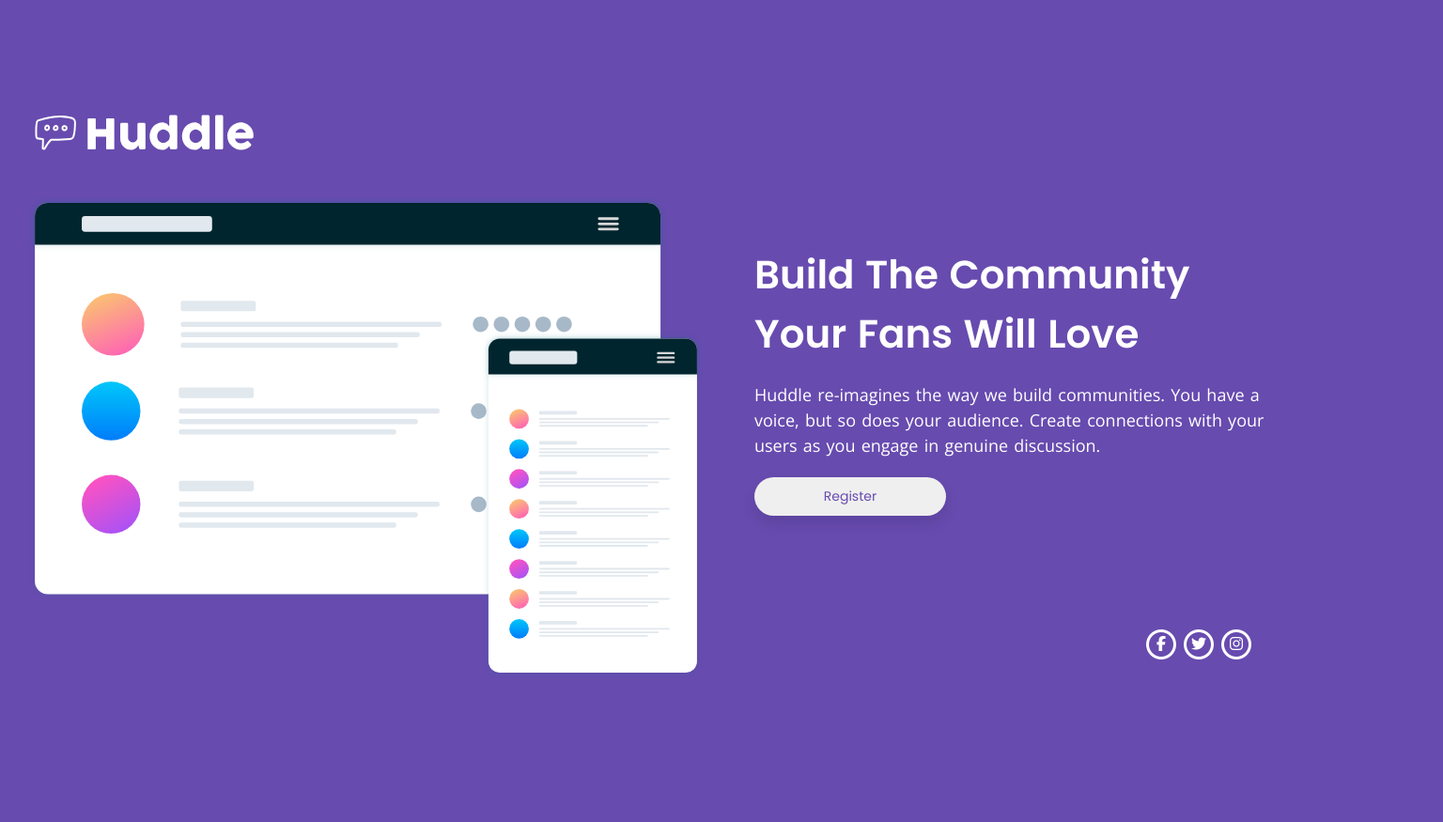
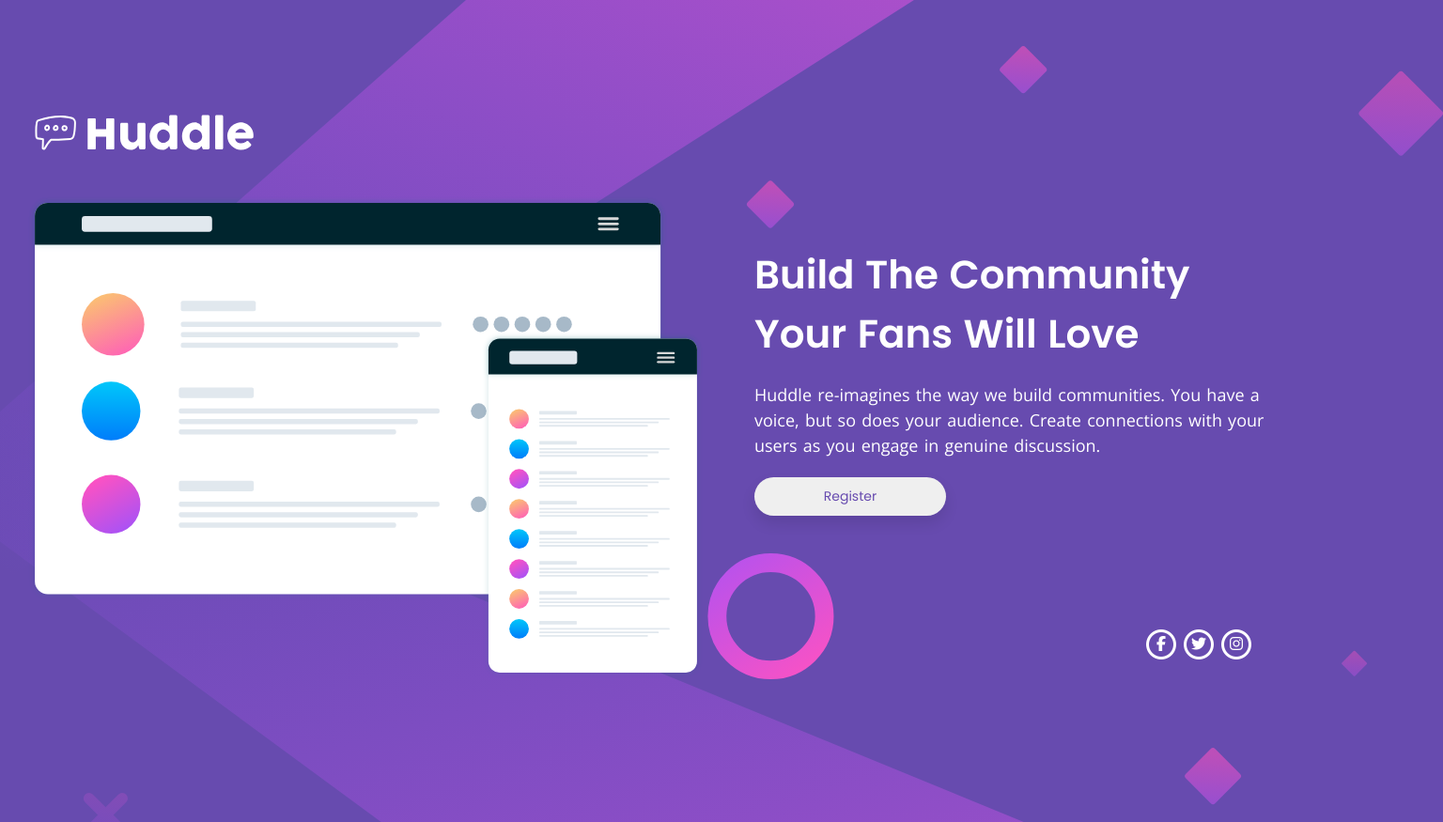
Before and after one commit to Tyrone-Cartwright/CSS-ASSESSMENT-1, a plain HTML site: page index.html in a window 1536 px wide. Shown: the whole page at 94% size. Drawn offline with nearby package versions, Linux system fonts and the light colour scheme.

Commit message:
css minor change to file path

```diff
--- a/css/style.css
+++ b/css/style.css
@@ -136,7 +136,7 @@ h1 {
 
 @media (min-width: 1440px) {
     body {
-        background-image: url(img/bg-desktop.svg);
+        background-image: url(../img/bg-desktop.svg);
         background-repeat: no-repeat;
         background-size: cover;
         background-position: left top;
@@ -155,7 +155,6 @@ h1 {
 
     .huddle-text h1 {
         font-size: 42px;
-        /* margin-right: 35px; */
     }
 
     .huddle-text p {
@@ -165,9 +164,6 @@ h1 {
 
     .container {
         margin: 75px auto;
-        /* display: flex;
-        flex-wrap: wrap; */
-        /* padding: 0 4%; */
     }
 
     .logo {
@@ -185,9 +181,7 @@ h1 {
     .huddle-text {
         text-align: left;
         width: 40%;
-
         padding: 20px;
-        /* margin: 65px 0 30px 0;         */
         margin: 15px 0 142px 15px;
     }
 
@@ -201,8 +195,6 @@ h1 {
         position: absolute;
         top: 520px;
         right: 200px;
-        /* display: flex;
-        justify-content: flex-end;
-        margin: 0 60px 0 60px; */
+
     }
 }
```
